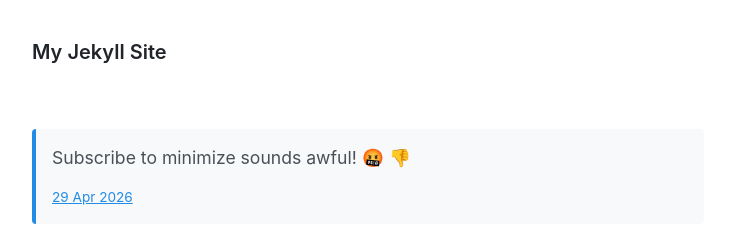
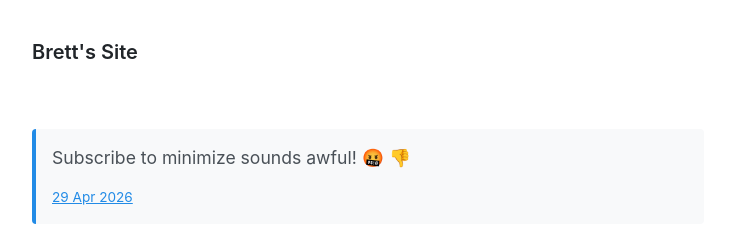
Before and after one commit to brettfxio/brettfxio.github.io, a Jekyll site: the page built from index.html, in a window 1280 px wide. Shown: the top 234 px of the page, without its empty margins (272-1006 px from the left). Built offline with Jekyll 4.4.1, drawn with Linux system fonts in a browser that asks for light colours; the list of posts is cut into pages by our own code.

Commit message:
Update _config.yml

```diff
--- a/_config.yml
+++ b/_config.yml
@@ -1,5 +1,5 @@
 # Setup
-title: My Jekyll Site
+title: Brett's Site
 tagline:
 url: http://localhost:4000
 paginate: 1
```
